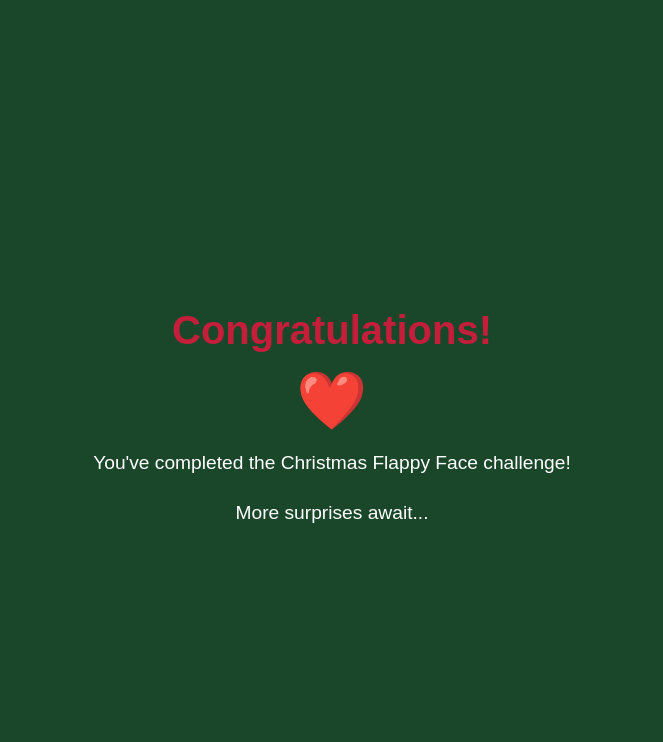
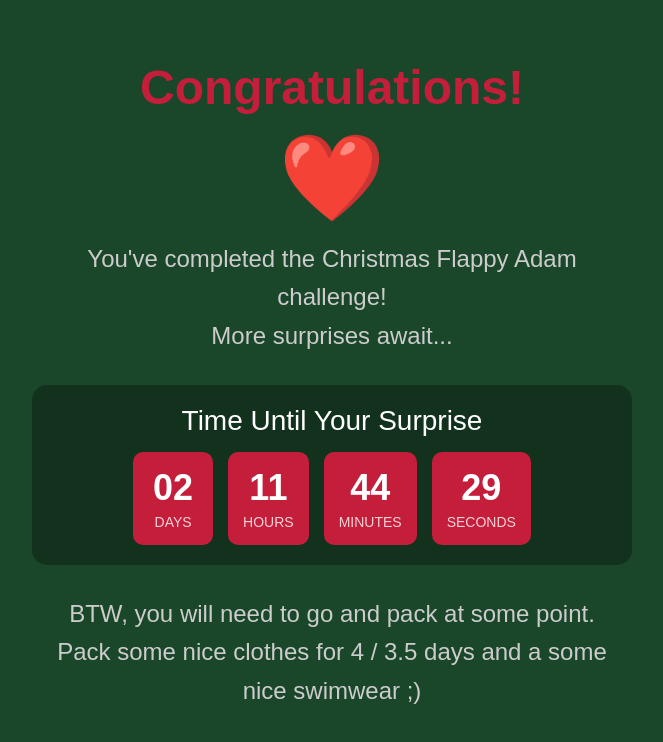
Before and after one commit to Adam0Schulz/Fl_Ad, a plain HTML site: page victory.html in a window 1280 px wide. Shown: the whole page, without its empty margins (308-971 px from the left). Drawn offline with Linux system fonts and the light colour scheme.

Commit message:
added the count down with some additional instructions

```diff
--- a/victory.html
+++ b/victory.html
@@ -2,9 +2,15 @@
 <html lang="en">
 <head>
     <meta charset="UTF-8">
-    <meta name="viewport" content="width=device-width, initial-scale=1.0">
+    <meta name="viewport" content="width=device-width, initial-scale=1.0, maximum-scale=1.0, user-scalable=no">
     <title>You Won!</title>
     <style>
+        * {
+            margin: 0;
+            padding: 0;
+            box-sizing: border-box;
+        }
+
         body {
             margin: 0;
             padding: 20px;
@@ -17,28 +23,89 @@
             text-align: center;
             color: white;
         }
+
         .victory-container {
             max-width: 600px;
+            width: 90%;
         }
+
         h1 {
             color: #c41e3a;
-            font-size: 2.5em;
+            font-size: min(10vw, 48px);
             margin-bottom: 20px;
         }
+
         .message {
-            font-size: 1.2em;
+            font-size: min(5vw, 24px);
             line-height: 1.6;
             margin-bottom: 30px;
+            color: #cccccc;
         }
+
         .heart {
             color: #c41e3a;
-            font-size: 3em;
+            font-size: min(15vw, 72px);
             animation: pulse 1.5s infinite;
+            margin: 20px 0;
         }
+
+        .countdown {
+            background: rgba(0, 0, 0, 0.3);
+            padding: 20px;
+            border-radius: 15px;
+            margin-top: 30px;
+        }
+
+        .countdown-title {
+            font-size: min(6vw, 28px);
+            color: #fff;
+            margin-bottom: 15px;
+        }
+
+        .countdown-timer {
+            display: flex;
+            justify-content: center;
+            gap: 15px;
+            flex-wrap: wrap;
+        }
+
+        .countdown-item {
+            background: #c41e3a;
+            padding: 15px;
+            border-radius: 10px;
+            min-width: 80px;
+        }
+
+        .countdown-number {
+            font-size: min(8vw, 36px);
+            font-weight: bold;
+            margin-bottom: 5px;
+        }
+
+        .countdown-label {
+            font-size: min(3vw, 14px);
+            text-transform: uppercase;
+            opacity: 0.8;
+        }
+
         @keyframes pulse {
             0% { transform: scale(1); }
             50% { transform: scale(1.2); }
             100% { transform: scale(1); }
+        }
+
+        @media (max-height: 600px) {
+            .heart {
+                font-size: min(10vw, 48px);
+                margin: 10px 0;
+            }
+            .countdown-item {
+                padding: 10px;
+                min-width: 70px;
+            }
+            .message {
+                margin-bottom: 15px;
+            }
         }
     </style>
 </head>
@@ -47,9 +114,61 @@
         <h1>Congratulations!</h1>
         <div class="heart">❤️</div>
         <div class="message">
-            <p>You've completed the Christmas Flappy Face challenge!</p>
+            <p>You've completed the Christmas Flappy Adam challenge!</p>
             <p>More surprises await...</p>
         </div>
+        <div class="countdown">
+            <div class="countdown-title">Time Until Your Surprise</div>
+            <div class="countdown-timer">
+                <div class="countdown-item">
+                    <div class="countdown-number" id="days">00</div>
+                    <div class="countdown-label">Days</div>
+                </div>
+                <div class="countdown-item">
+                    <div class="countdown-number" id="hours">00</div>
+                    <div class="countdown-label">Hours</div>
+                </div>
+                <div class="countdown-item">
+                    <div class="countdown-number" id="minutes">00</div>
+                    <div class="countdown-label">Minutes</div>
+                </div>
+                <div class="countdown-item">
+                    <div class="countdown-number" id="seconds">00</div>
+                    <div class="countdown-label">Seconds</div>
+                </div>
+            </div>
+        </div>
+        <div style="margin-top: 30px;" class="message">
+            <p>BTW, you will need to go and pack at some point.</p>
+            <p>Pack some nice clothes for 4 / 3.5 days and a some nice swimwear ;)</p>
+        </div>
     </div>
+
+    <script>
+        function updateCountdown() {
+            const targetDate = new Date('2024-12-31T06:50:00');
+            const now = new Date();
+            const diff = targetDate - now;
+
+            if (diff <= 0) {
+                document.querySelector('.countdown-timer').innerHTML = '<div class="message">The time has come!</div>';
+                return;
+            }
+
+            const days = Math.floor(diff / (1000 * 60 * 60 * 24));
+            const hours = Math.floor((diff % (1000 * 60 * 60 * 24)) / (1000 * 60 * 60));
+            const minutes = Math.floor((diff % (1000 * 60 * 60)) / (1000 * 60));
+            const seconds = Math.floor((diff % (1000 * 60)) / 1000);
+
+            document.getElementById('days').textContent = String(days).padStart(2, '0');
+            document.getElementById('hours').textContent = String(hours).padStart(2, '0');
+            document.getElementById('minutes').textContent = String(minutes).padStart(2, '0');
+            document.getElementById('seconds').textContent = String(seconds).padStart(2, '0');
+        }
+
+        // Update countdown every second
+        updateCountdown();
+        setInterval(updateCountdown, 1000);
+    </script>
 </body>
 </html>
```
